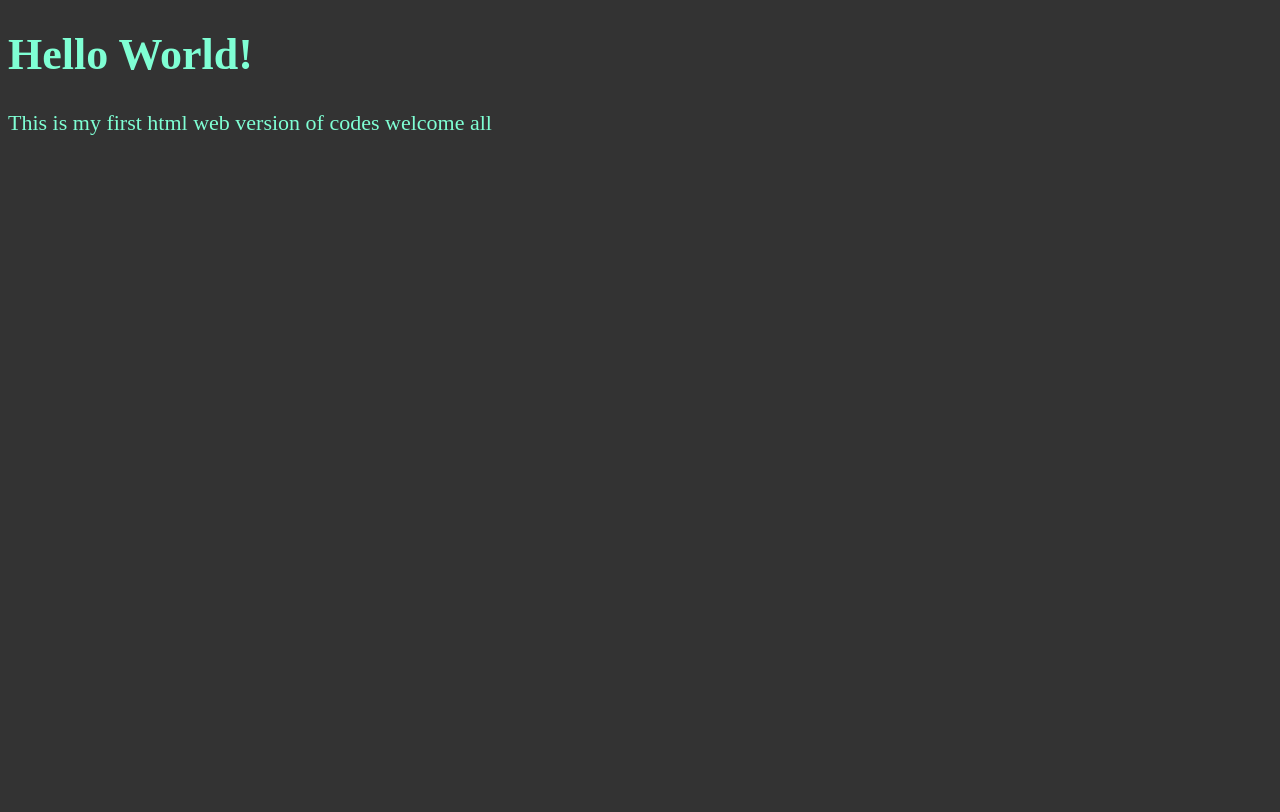
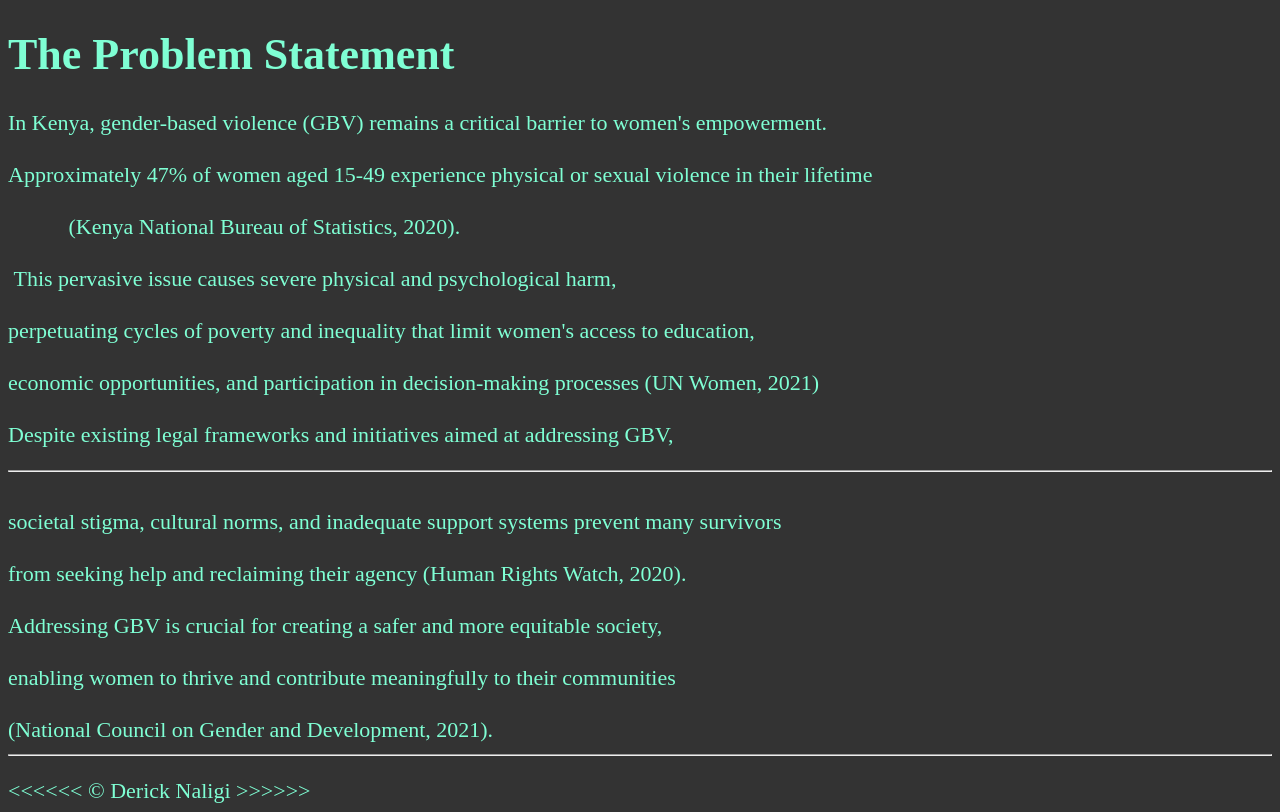
Before and after one commit to dericknaligi/index.html, a plain HTML site: page index.html in a window 1280 px wide. Drawn offline with Linux system fonts and the light colour scheme.

Commit message:
my first ever web on my machine

```diff
--- a/index.html
+++ b/index.html
@@ -5,11 +5,26 @@
         <meta name="author" content="Derick Chahasi">
         <meta name="desription" content="my first ever web">
         <link rel="icon" href="baloon.png.HEIC" type="image/x-icon">
-        <title>skylimit</title>
+        <title>TheHighFlayer</title>
         <link rel="stylesheet" href="main.css" type="text/css">
     </head>
     <body>
-        <h1>Hello World!</h1>
-        <p>This is my first html web version of codes welcome all</p>
+        <h1>The Problem Statement</h1>
+        <p>In Kenya, gender-based violence (GBV) remains a critical barrier to women's  empowerment. <br>
+            <br> Approximately 47% of women aged 15-49 experience physical or sexual violence in their lifetime <br>
+        <br>&nbsp;&nbsp;&nbsp;&nbsp;&nbsp;&nbsp;&nbsp;&nbsp;&nbsp;&nbsp;&nbsp;(Kenya National Bureau of Statistics, 2020). <br>
+        <br> &nbsp;This pervasive issue causes severe physical and psychological harm,<br>
+        <br> perpetuating cycles of poverty and inequality that limit women's access to education,<br>
+        <br> economic opportunities, and participation in decision-making processes (UN Women, 2021) <br>
+    <br>Despite existing legal frameworks and initiatives aimed at addressing GBV,<br>
+    <hr>
+    <br> societal stigma, cultural norms, and inadequate support systems prevent many survivors <br>
+    <br> from seeking help and reclaiming their agency (Human Rights Watch, 2020). <br>
+    <br> Addressing GBV is crucial for creating a safer and more equitable society,<br>
+    <br> enabling women to thrive and contribute meaningfully to their communities <br>
+    <br> (National Council on Gender and Development, 2021).  <br>
+    <hr>
+ </p>
+ &lt;&lt;&lt;&lt;&lt;&lt; &copy; Derick Naligi &gt;&gt;&gt;&gt;&gt;&gt;
     </body>
 </html>
```
